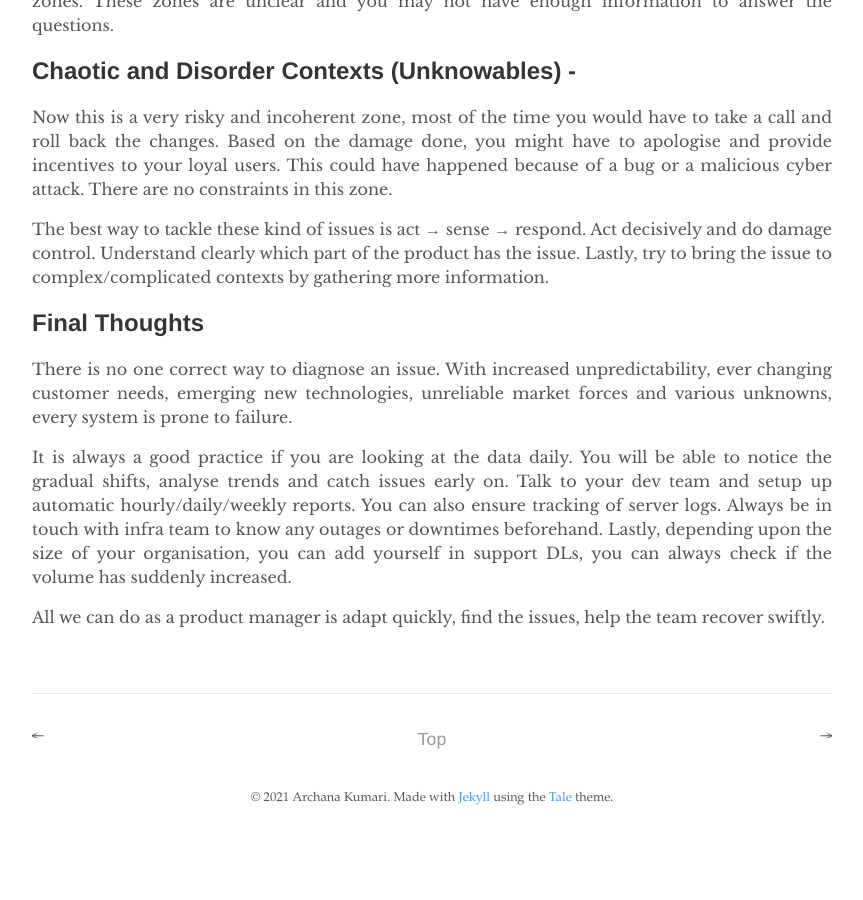
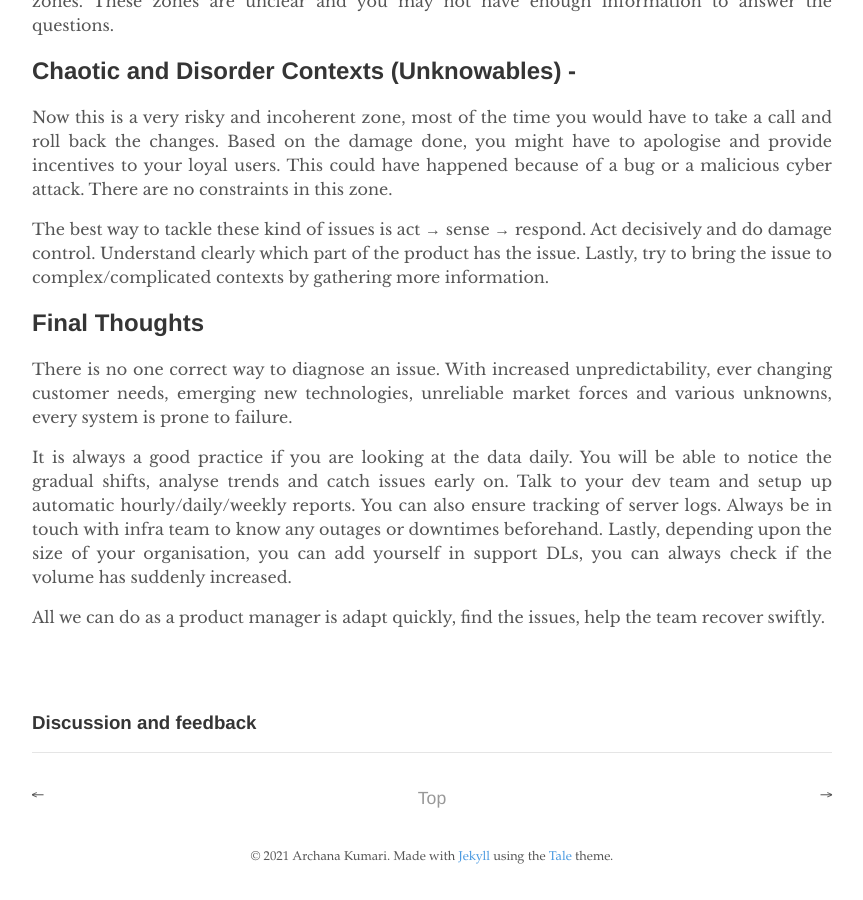
Before and after one commit to Archana-blog/product, a Jekyll site: the page built from _posts/2017-03-29-introducing-tale.md, in a window 1280 px wide and 900 px high, scrolled down 2947 px. Shown: the whole window, without its empty margins (208-1071 px from the left). Built offline with Jekyll 4.4.1, drawn with Linux system fonts in a browser that asks for light colours; comment, search, counter and statistics services are not loaded; before the commit the page ends 3788 px from its top, so only the background shows below that.

Commit message:
Update disqus_comments.html

```diff
--- a/_includes/disqus_comments.html
+++ b/_includes/disqus_comments.html
@@ -1,7 +1,7 @@
 <!-- Start disqus -->
 <script src="{{ "/assets/js/disqusLoader.js" | relative_url }}" /></script>
-<!-- <div id="disqus_thread"><h3>Discussion and feedback</h3></div>
-<div class="disqus"></div> -->
+<div id="disqus_thread"><h3>Discussion and feedback</h3></div>
+<div class="disqus"></div>
 <script>
     disqusLoader('.disqus', {
         scriptUrl: 'https://{{ site.disqus }}.disqus.com/embed.js'
```
